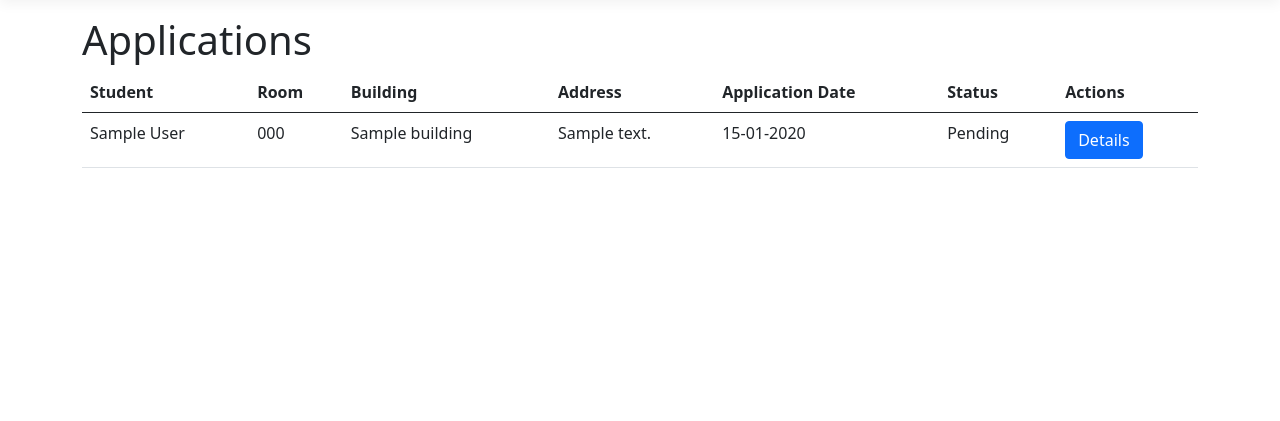
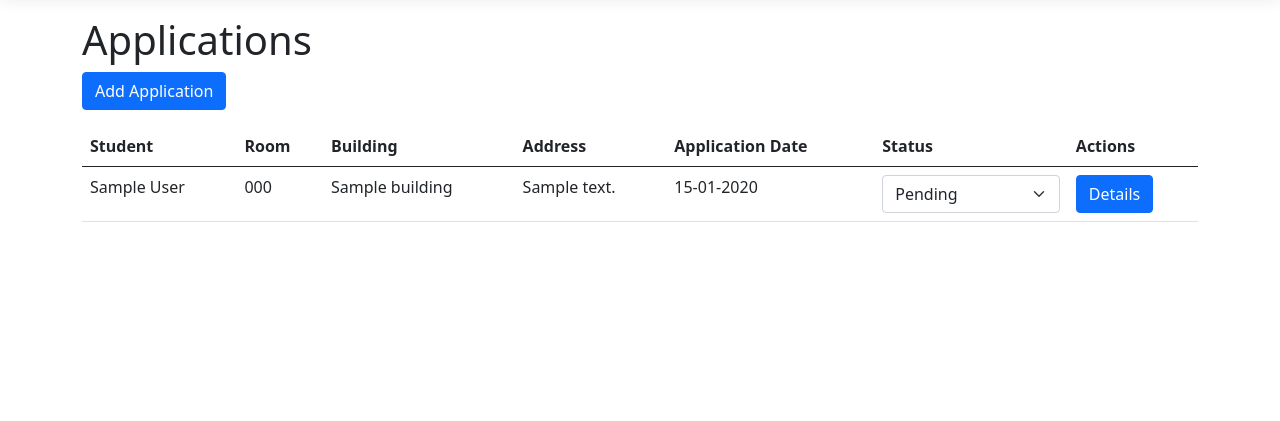
Before and after one commit to KaterynaZashcholkinaa/StudentHousingManagementSystem, an ASP.NET Core app: page /Application in a window 1280 px wide. Shown: the part 57-478 px from the top of the page. Run offline with ASP.NET Core 8, Linux system fonts and the light colour scheme; tables that the repository leaves empty hold one stand-in row (values such as "Sample post"); style sheets or scripts are compiled from the project's sources.

Commit message:
Add CRUD operations for Applications

```diff
--- a/Student Housing Management System/Controllers/StudentController.cs
+++ b/Student Housing Management System/Controllers/StudentController.cs
@@ -103,6 +103,5 @@ namespace Student_Housing_Management_System.Controllers
 
             return RedirectToAction("Index");
         }
-
     }
 }
--- a/Student Housing Management System/Views/Application/Index.cshtml
+++ b/Student Housing Management System/Views/Application/Index.cshtml
@@ -5,6 +5,10 @@
 }
 
 <h1>Applications</h1>
+
+<a asp-action="Create" class="btn btn-primary mb-3">
+    Add Application
+</a>
 
 <table class="table">
     <thead>
@@ -30,7 +34,37 @@
                 <td>@application.BuildingName</td>
                 <td>@application.Address</td>
                 <td>@application.ApplicationDate.ToString("dd-MM-yyyy")</td>
-                <td>@application.ApplicationStatus</td>
+
+                <td>
+                    <form asp-action="EditStatus"
+                          asp-route-id="@application.ApplicationId"
+                          method="post">
+
+                        @Html.AntiForgeryToken()
+
+                        <input type="hidden"
+                               name="ApplicationId"
+                               value="@application.ApplicationId" />
+
+                        <select name="ApplicationStatus"
+                                class="form-select"
+                                onchange="this.form.submit()">
+
+                            @foreach (var status in Enum.GetValues<Student_Housing_Management_System.Models.Enums.ApplicationStatus>())
+                            {
+                                if (status == application.ApplicationStatus)
+                                {
+                                    <option value="@status" selected>@status</option>
+                                }
+                                else
+                                {
+                                    <option value="@status">@status</option>
+                                }
+                            }
+                        </select>
+                    </form>
+                </td>
+
                 <td>
                     <a asp-action="Details"
                        asp-route-id="@application.ApplicationId"
```
